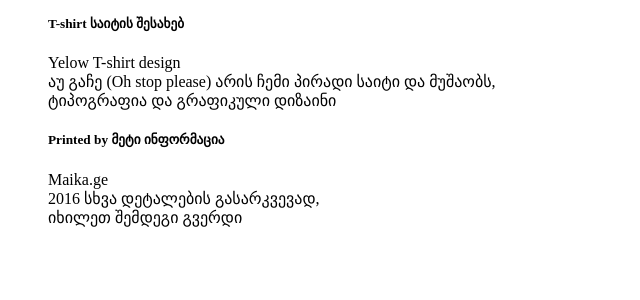
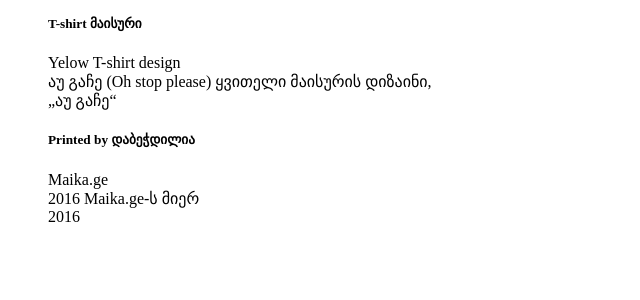
Before and after one commit to mijra/razmadze.ge, a Jekyll site: the page built from _posts/1002-01-04-project4.markdown, in a window 1280 px wide. Shown: the top 300 px of the page, without its empty margins (0-640 px from the left). Built offline with Jekyll 4.4.1, drawn with Linux system fonts in a browser that asks for light colours.

Commit message:
Update 1002-01-04-project4.markdown

```diff
--- a/_posts/1002-01-04-project4.markdown
+++ b/_posts/1002-01-04-project4.markdown
@@ -7,11 +7,11 @@ mobile: https://i.imgur.com/CLbzjSA.jpg
 
 title1: T-shirt
 description1: Yelow T-shirt design <br>აუ გაჩე (Oh stop please)
-title1_ge: საიტის შესახებ
-description1_ge: არის ჩემი პირადი საიტი და მუშაობს, <br>ტიპოგრაფია და გრაფიკული დიზაინი
+title1_ge: მაისური
+description1_ge: ყვითელი მაისურის დიზაინი, <br>„აუ გაჩე“
 
 title2: Printed by
 description2: Maika.ge<br>2016
-title2_ge: მეტი ინფორმაცია
-description2_ge: სხვა დეტალების გასარკვევად, <br>იხილეთ შემდეგი გვერდი
+title2_ge: დაბეჭდილია
+description2_ge: Maika.ge-ს მიერ <br>2016
 ---
```
